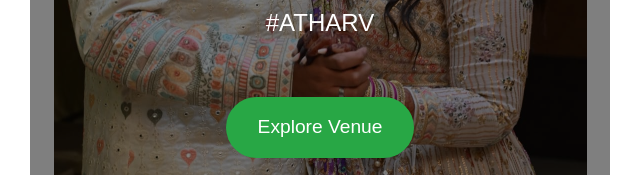
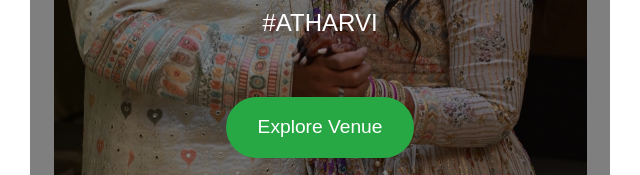
Before and after one commit to jay2004soni/weddinginvitation.github.io, a plain HTML site: page index.html in a window 1280 px wide. Shown: the part 356-531 px from the top of the page, 320-960 px from the left. Drawn offline with nearby package versions, Linux system fonts and the light colour scheme; a script that the page names is missing.

Commit message:
Update index.html

```diff
--- a/index.html
+++ b/index.html
@@ -14,7 +14,7 @@
     <header class="hero d-flex justify-content-center align-items-center text-center">
         <div class="overlay">
             <h1 class="display-4 text-white">The New Forever</h1>
-            <p class="lead text-white">#ATHARV</p>
+            <p class="lead text-white">#ATHARVI</p>
             <a href="#services" class="btn btn-primary mt-4">Explore Venue</a>
         </div>
     </header>
```
